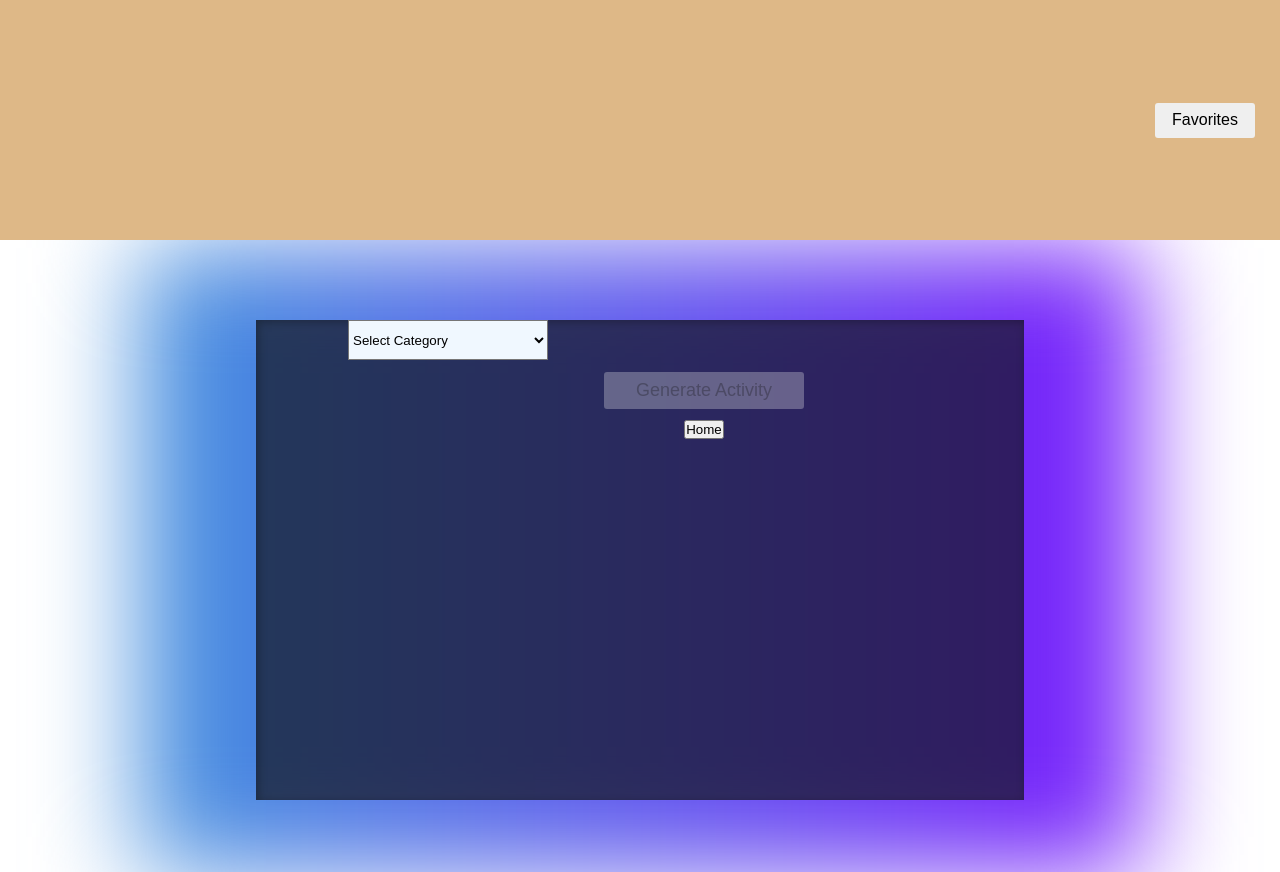
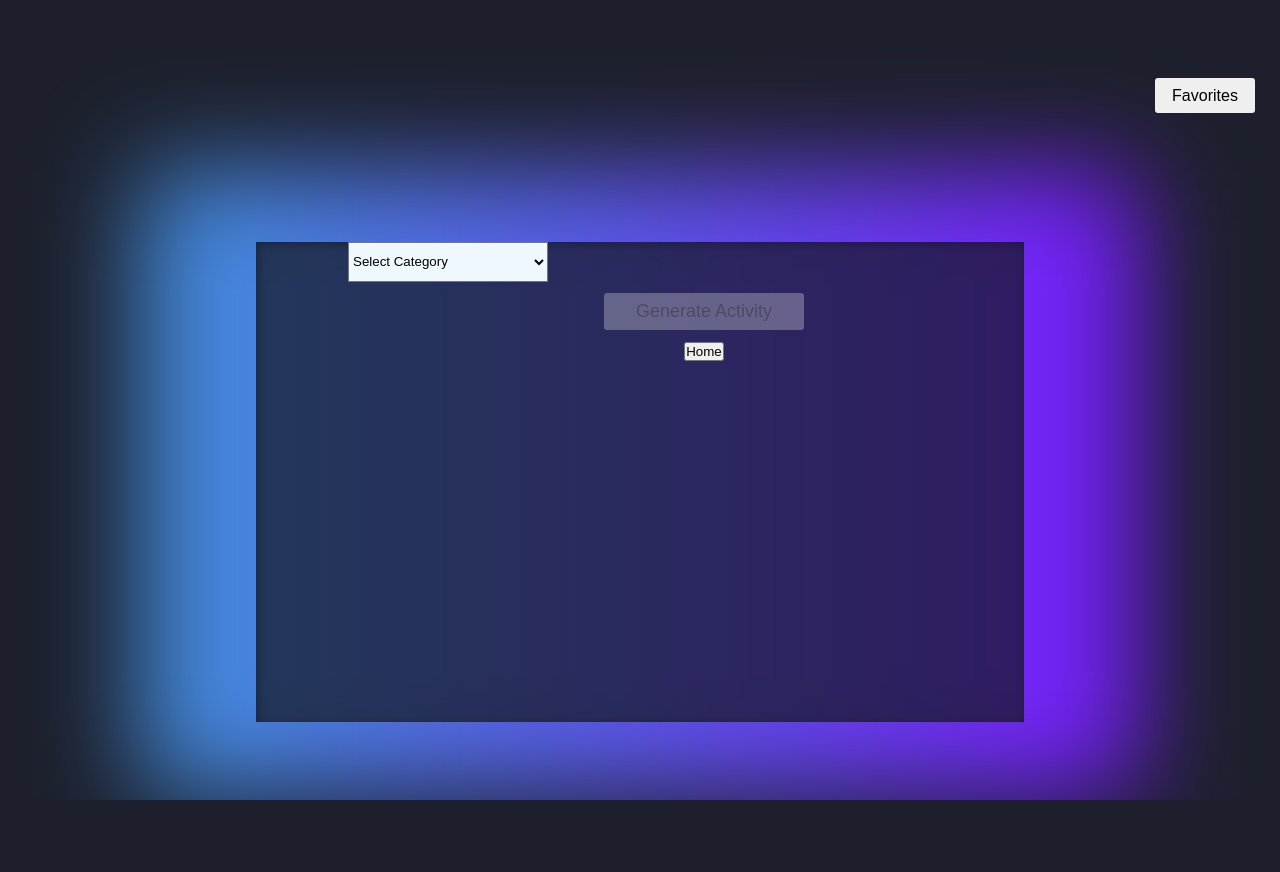
Before and after one commit to Fakhatova/RAG-TIME, a React (Create React App) app: page /Activity in a window 1280 px wide. After the commit the page ends 800 px from the top, so only its background shows below. Built offline with nearby package versions, Linux system fonts and the light colour scheme.

Commit message:
Give some flexbox for nav bar

```diff
--- a/src/Components/Activity/Activity.css
+++ b/src/Components/Activity/Activity.css
@@ -3,20 +3,19 @@
     width: 100vw;
     display: flex;
     flex-direction: column;
-    justify-content: space-between;
+    justify-content: space-evenly;
     align-items: center;
 }
 
 .nav-bar {
     width: 100vw;
-    height: 30%;
-    background:burlywood;
+    height: 40px;
     display: flex;
-    flex-direction: column;
+    /* flex-direction: column; */
     flex-wrap: wrap;
-    align-content: flex-end;
-    align-items: center;
-    justify-content: center;
+    /* align-content: flex-end; */
+    justify-content: flex-end;
+    margin: 0 0 45px 0;
 }
 
 .favorites-btn {
--- a/src/index.css
+++ b/src/index.css
@@ -8,4 +8,5 @@
 
 body {
   height: 100vh;
+  background-color: #1D202C;
 }
```
